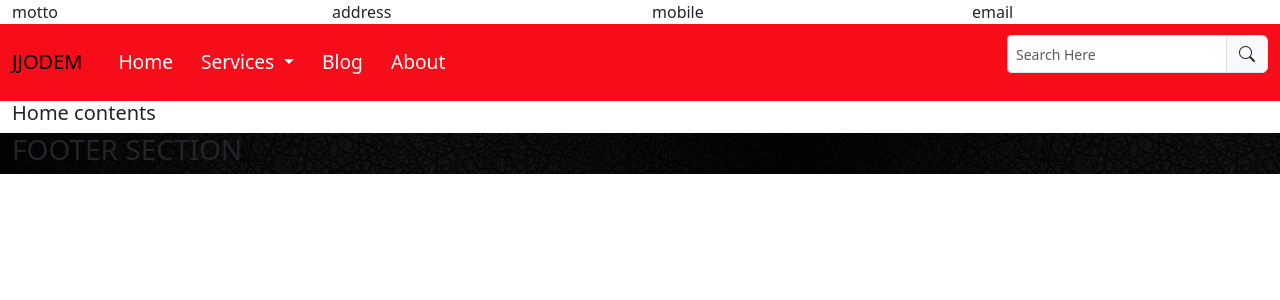
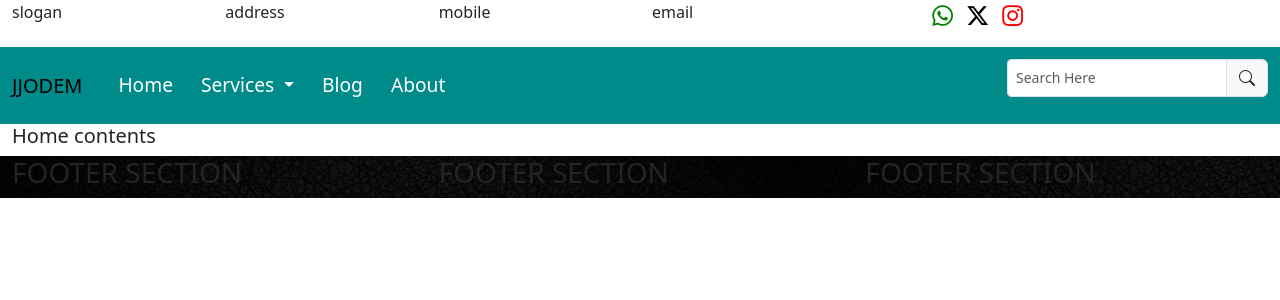
Before and after one commit to worladev/jjodem, a Django app: page / in a window 1280 px wide. Shown: the top 300 px of the page. Run offline with Django 5.2, Linux system fonts and the light colour scheme; some libraries are stand-ins or nearby versions.

Commit message:
social handles to the top navbar

```diff
--- a/assets/css/footer.css
+++ /dev/null
@@ -1,3 +0,0 @@
-.footer{
-    background-image: url('images/dark-footer1.jpg');
-}
--- a/rentals/models.py
+++ b/rentals/models.py
@@ -45,3 +45,6 @@ class RentalDetails(models.Model):
 
     def __str__(self):
         return self.name
+
+
+# watch review with stars video
--- a/rentals/static/rentals/css/navbar.css
+++ b/rentals/static/rentals/css/navbar.css
@@ -11,8 +11,34 @@
      margin-left: 12px;
 }
 .nav-items{
-    background-color: #F70D1A;
+    background-color: #008B8B;
 }
+
+/*SOCIALS*/
+.social{
+    margin-right: 10px;
+    list-style-type: none;
+}
+.social li{
+    display: inline;
+    margin-right: 10px;
+}
+.social li a{
+    font-size: 1.3em;
+}
+.blue{
+    color: white;
+}
+.green{
+    color: green;
+}
+.black{
+    color: black;
+}
+.red{
+    color: red;
+}
+
 
 /* MOBILE DISPLAY FOR TO NAV*/
 @media only screen and (max-width: 768px) {
--- a/templates/footer.html
+++ b/templates/footer.html
@@ -14,6 +14,8 @@
 <body>
     <div class="row footer">
         <div class="col"><h3>FOOTER SECTION</h3></div>
+        <div class="col"><h3>FOOTER SECTION</h3></div>
+        <div class="col"><h3>FOOTER SECTION</h3></div>
     </div>
 </body>
 </html>
--- a/templates/navbar.html
+++ b/templates/navbar.html
@@ -20,13 +20,32 @@
 
 </head>
 <body>
+    <!--TOP NAV BAR-->
     <div class="row">
-            <div class="col mobile-display">motto</div>
-            <div class="col mobile-display">address</div>
-            <div class="col mobile-display">mobile</div>
-            <div class="col mobile-display">email</div>
+        <div class="col-2 mobile-display">slogan</div>
+        <div class="col-2 mobile-display">address</div>
+        <div class="col-2 mobile-display">mobile</div>
+        <div class="col-2 mobile-display">email</div>
+        <div class="col-4">
+            <!--Social Handles-->
+            <ul class="social">
+                <li>
+                    <a href=""><i class="bi bi-facebook blue"></i></a>
+                </li>
+                <li>
+                    <a href=""><i class="bi bi-whatsapp green"></i></a>
+                </li>
+                <li>
+                    <a href=""><i class="bi bi-twitter-x black"></i></a>
+                </li>
+                <li>
+                    <a href=""><i class="bi bi-instagram red"></i></a>
+                </li>
+            </ul>
+        </div>
     </div>
 
+    <!--MAIN NAVBAR-->
     <div class="row">
         <nav class="navbar navbar-expand-lg nav-items">
             <div class="container-fluid">
```
Also changed, not shown: assets/css/navbar.css (deleted, +0 -22 lines), assets/css/base.css (deleted), assets/images/dark-footer1.jpg (deleted), assets/images/dark-footer2.jpg (deleted). Lines whose indentation alone changed are shown as unchanged.
